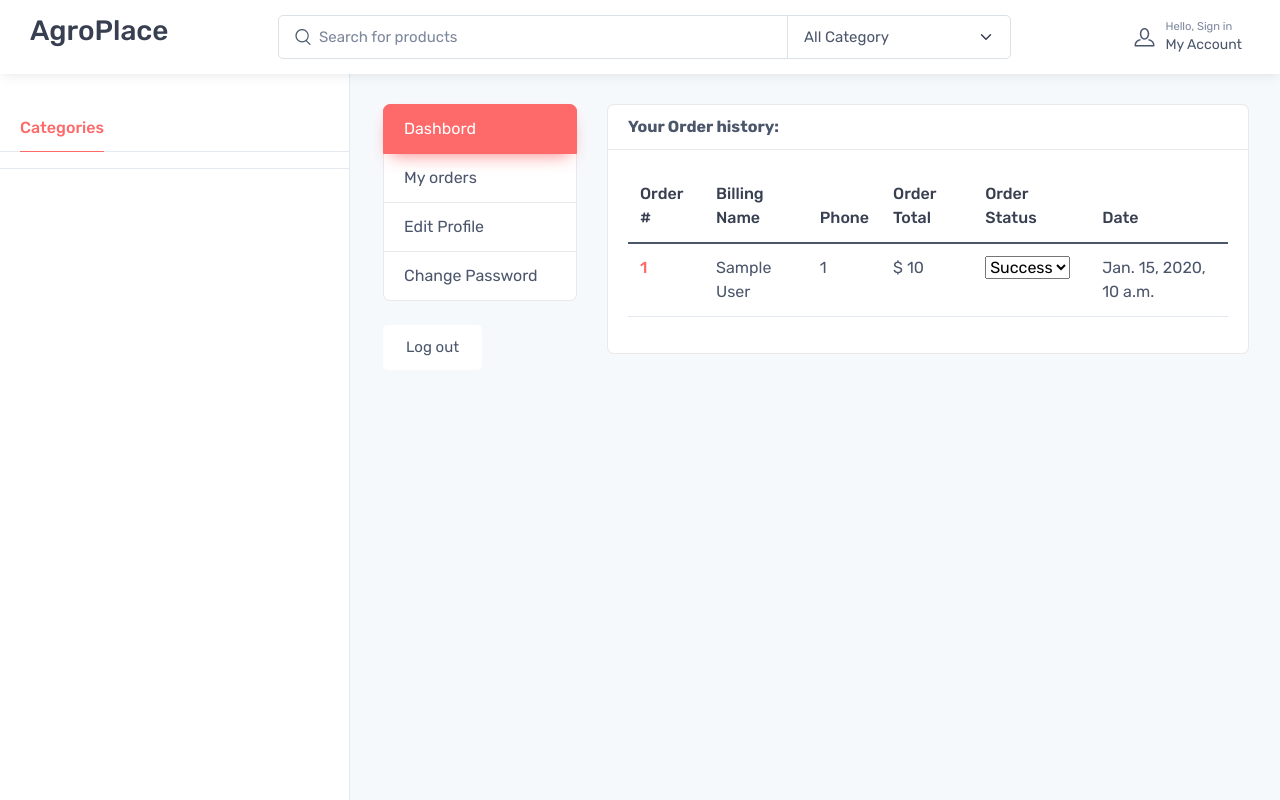
After one commit to uwin-ayushp/AgroPlace, a Django app: template farmer/templates/order.html in a window 1280 px wide. The commit adds this page. Run offline with Django 4.2, Linux system fonts and the light colour scheme; the template is opened without the code that fills it: most values are stand-ins (such as "Sample title", 1, 10 or a date in 2020); some libraries are stand-ins or nearby versions; some web fonts are replaced.

Commit message:
[FarmerOrderHistory]

```diff
--- a/accounts/templates/accounts/dashbord.html
+++ b/accounts/templates/accounts/dashbord.html
@@ -23,7 +23,7 @@
                                     <div class="cart-body">
                                         <h5 class="cart-title">Total Orders</h5>
                                         <h4>{{orders_count}}</h4>
-                                        <a href="{%url 'my_orders'%}">View Orders</a>
+                                        <a href="{%url 'farmer:farmerOrder' user.id%}">View Orders</a>
                                     </div>
                                 </div>
                             </div>
--- a/accounts/templates/accounts/dashbord_sidebar.html
+++ b/accounts/templates/accounts/dashbord_sidebar.html
@@ -2,7 +2,7 @@
     <!--   SIDEBAR   -->
     <ul class="list-group">
         <a class="list-group-item  active" href="{%url 'dashbord'%}">Dashbord</a>
-        <a class="list-group-item" href="{%url 'my_orders'%}">My orders</a>
+        <a class="list-group-item" href="{%url 'farmer:farmerOrder' user.id%}">My orders</a>
         {% if request.user.user_role == 'farmer' %}
             <a class="list-group-item" href="{%url 'farmer:add_products'%}">Add Products</a>
         {% endif %}
--- a/app/templates/sidebar.html
+++ b/app/templates/sidebar.html
@@ -25,7 +25,9 @@
                                                 </i>Products
                                         </span>
                                 </a>
-                            {% endif %}
+                            {% elif request.user.user_role == 'buyer' %}
+
+
                          <a href="{% url 'store' %}"
                                         class="nav-link-style d-block fs-md fw-normal py-3 px-grid-gutter">
                                         <span class="d-flex align-items-center">
@@ -33,6 +35,7 @@
                                                 </i>Products
                                         </span>
                                 </a>
+                            {% endif %}
                         </div>
 {#                        {% endfor %}#}
 
--- /dev/null
+++ b/farmer/templates/order.html
@@ -0,0 +1,72 @@
+{% extends "base.html" %}
+
+
+{% block content %}
+
+<main class="offcanvas-enabled" style="padding-top: 5rem;">
+
+  <section class="ps-lg-4 pe-lg-3 pt-4">
+
+    <div class="container">
+        <div class="row">
+           {% include 'accounts/dashbord_sidebar.html' %}
+        <main class="col-md-9">
+            <article class="card">
+            <header class="card-header">
+                <strong class="d-inline-block mr-3">Your Order history:</strong>
+
+            </header>
+            <div class="card-body">
+                <div class="row">
+                     <div class="col-md-12">
+                        <table class="table table-hover">
+                            <thead>
+                              <tr>
+                                <th scope="col">Order #</th>
+                                <th scope="col">Billing Name</th>
+                                <th scope="col">Phone</th>
+                                <th scope="col">Order Total</th>
+                                <th scope="col">Order Status</th>
+                                <th scope="col">Date</th>
+                              </tr>
+                            </thead>
+                            <tbody>
+                                {% for order in orders  %}
+
+
+                              <tr>
+                                 <th scope="row"><a href="{%url 'order_detail' order.order_number%}">{{order.order_number}}</th></a>
+                                <td>{{order.full_name}}</td>
+                                <td>{{order.phone_number}}</td>
+                                <td>$ {{order.order_total}}</td>
+                                <td>
+                                    <select id="cars" name="cars">
+                                        {% for status in order_status %}
+                                          <option value="{{ status }}">{{ status }}</option>
+                                        {% endfor %}
+                                    </select>
+                                </td>
+                                <td>{{order.created_at}}</td>
+                              </tr>
+                              {% endfor %}
+
+
+                            </tbody>
+                          </table>
+
+                    </div>
+                </div> <!-- row.// -->
+            </div> <!-- card-body .// -->
+          <!-- table-responsive .end// -->
+            </article> <!-- order-group.// -->
+        </main>
+    </div> <!-- row.// -->
+    </div>
+
+
+    </section>
+
+
+<main/>
+
+{% endblock content %}
--- a/farmer/urls.py
+++ b/farmer/urls.py
@@ -8,5 +8,6 @@
     path('add_products/', views.add_products, name='add_products'),
     path('edit_product/<int:product_id>/', views.edit_product, name='edit_product'),
     path('delete_product/<int:product_id>/', views.delete_product, name='delete_product'),
+    path('orders/<int:user_id>/', views.farmerOrder, name='farmerOrder'),
 
 ]
--- a/orders/models.py
+++ b/orders/models.py
@@ -28,6 +28,7 @@
     is_ordered = models.BooleanField(default=False)
     created_at = models.DateTimeField(auto_now_add=True)
     update_at = models.DateTimeField(auto_now=True)
+    farmer_id = models.IntegerField()
 
     def full_name(self):
         return f'{self.first_name} {self.last_name}'
--- a/orders/views.py
+++ b/orders/views.py
@@ -96,6 +96,7 @@
         data.city = request.POST.get("city","")
         data.order_note = request.POST.get("order_note","")
         data.ip = request.META.get("REMOTE_ADDR")
+        data.farmer_id = product.farmerID
         data.save()
         data.order_total =total
         data.save()
```
Also changed, not shown: farmer/views.py (+12 -0 lines).
